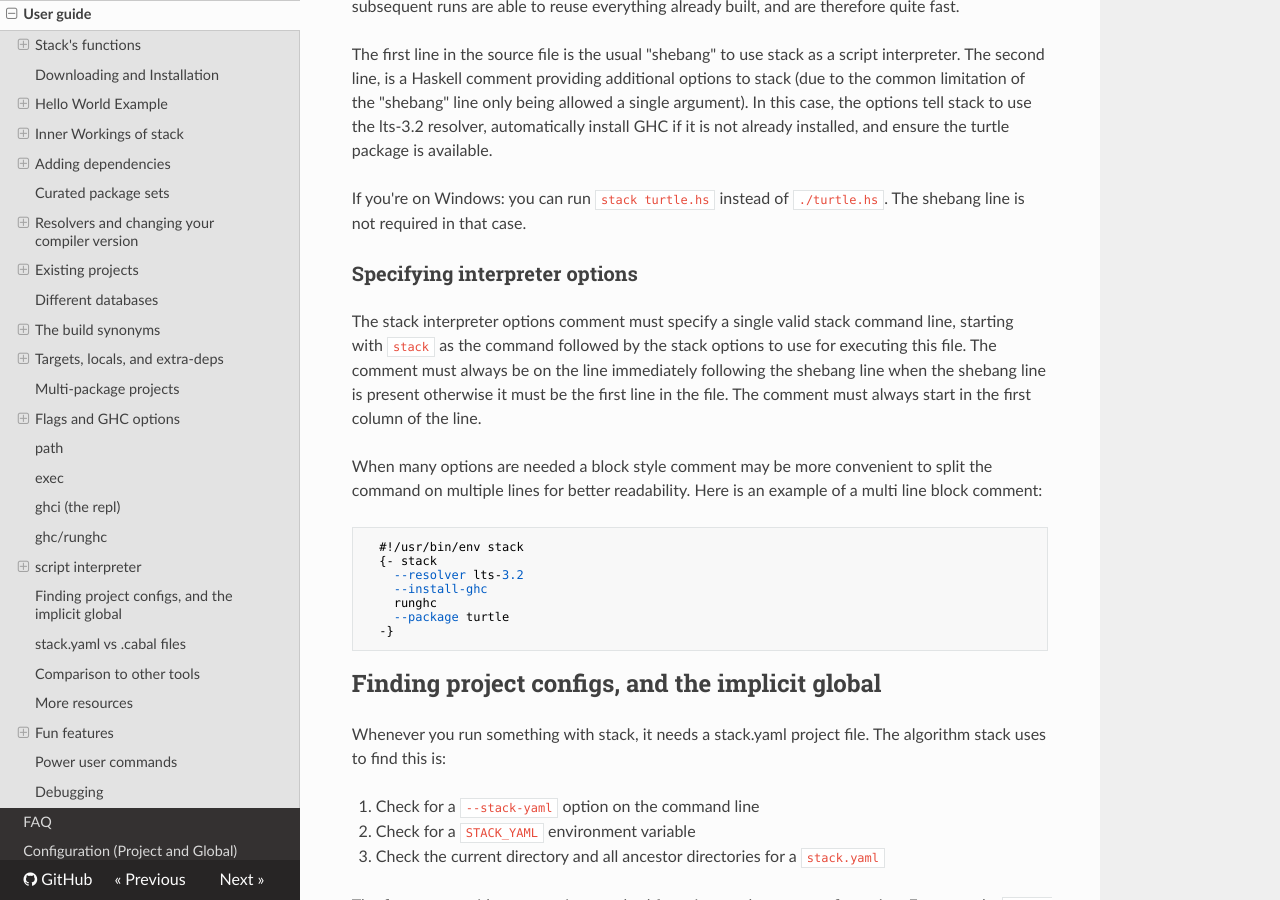
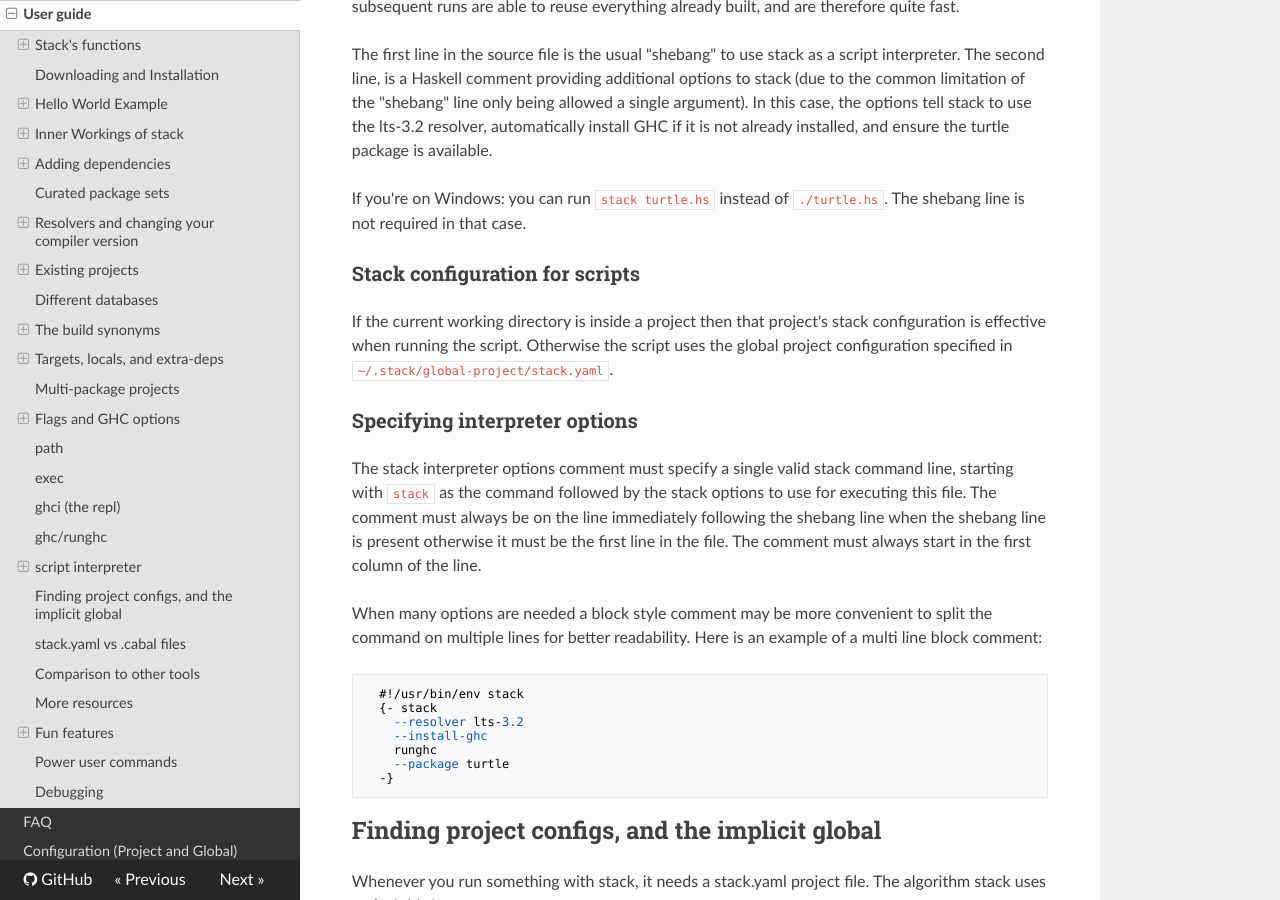
Before and after one commit to commercialhaskell/stack, an MkDocs documentation site: the page built from doc/GUIDE.md, in a window 1280 px wide and 900 px high, scrolled down 29647 px. Built offline with MkDocs 1.6.1, drawn with Linux system fonts in a browser that asks for light colours; nearby versions of some CDN libraries; old or Windows-style settings are respelled for this version of MkDocs.

Commit message:
Guide: Add a note about config used for scripts

```diff
--- a/doc/GUIDE.md
+++ b/doc/GUIDE.md
@@ -1641,6 +1641,13 @@
 
 If you're on Windows: you can run `stack turtle.hs` instead of `./turtle.hs`.
 The shebang line is not required in that case.
+
+### Stack configuration for scripts
+
+If the current working directory is inside a project then that project's stack
+configuration is effective when running the script. Otherwise the script uses
+the global project configuration specified in
+`~/.stack/global-project/stack.yaml`.
 
 ### Specifying interpreter options
 
```
